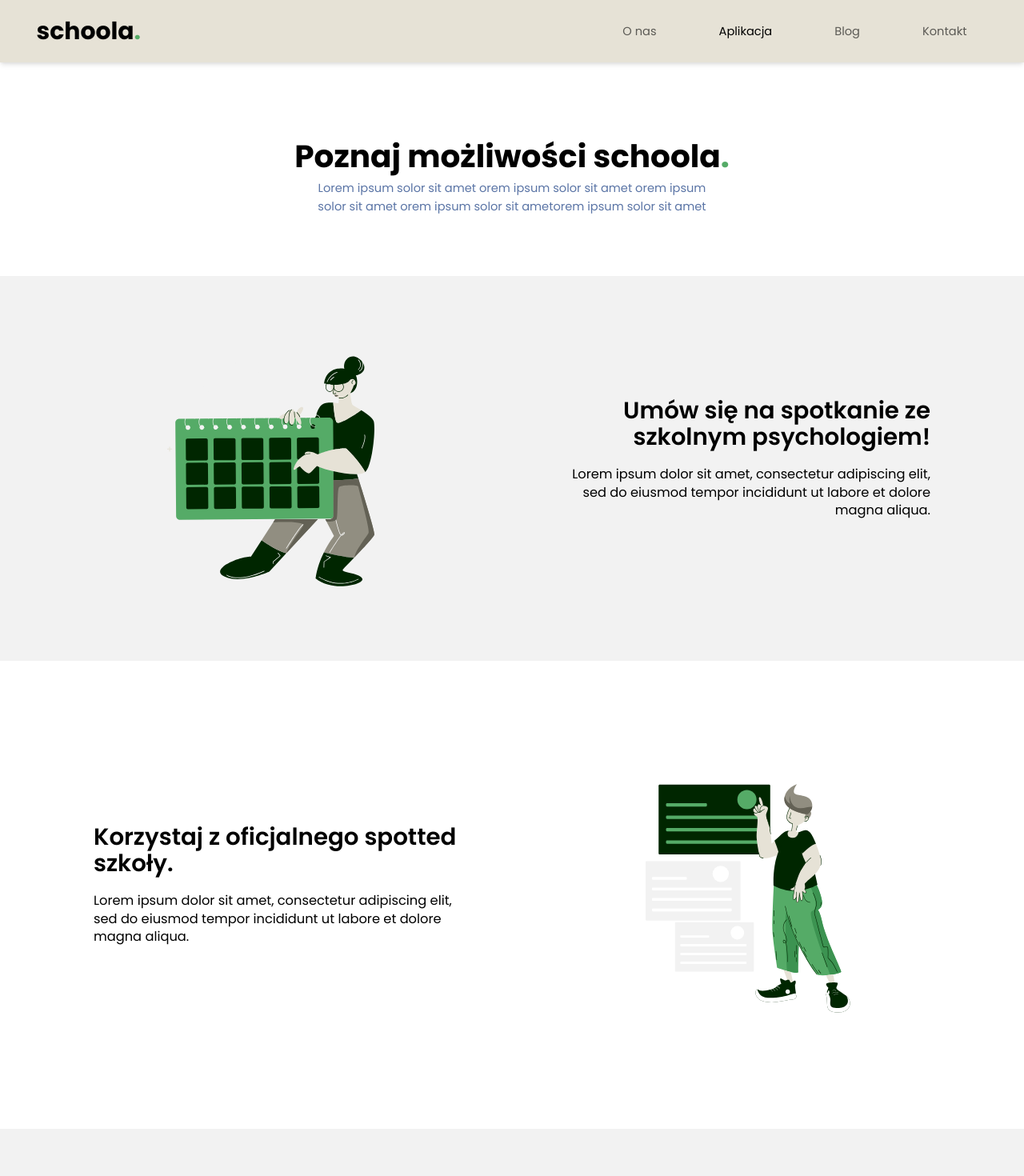
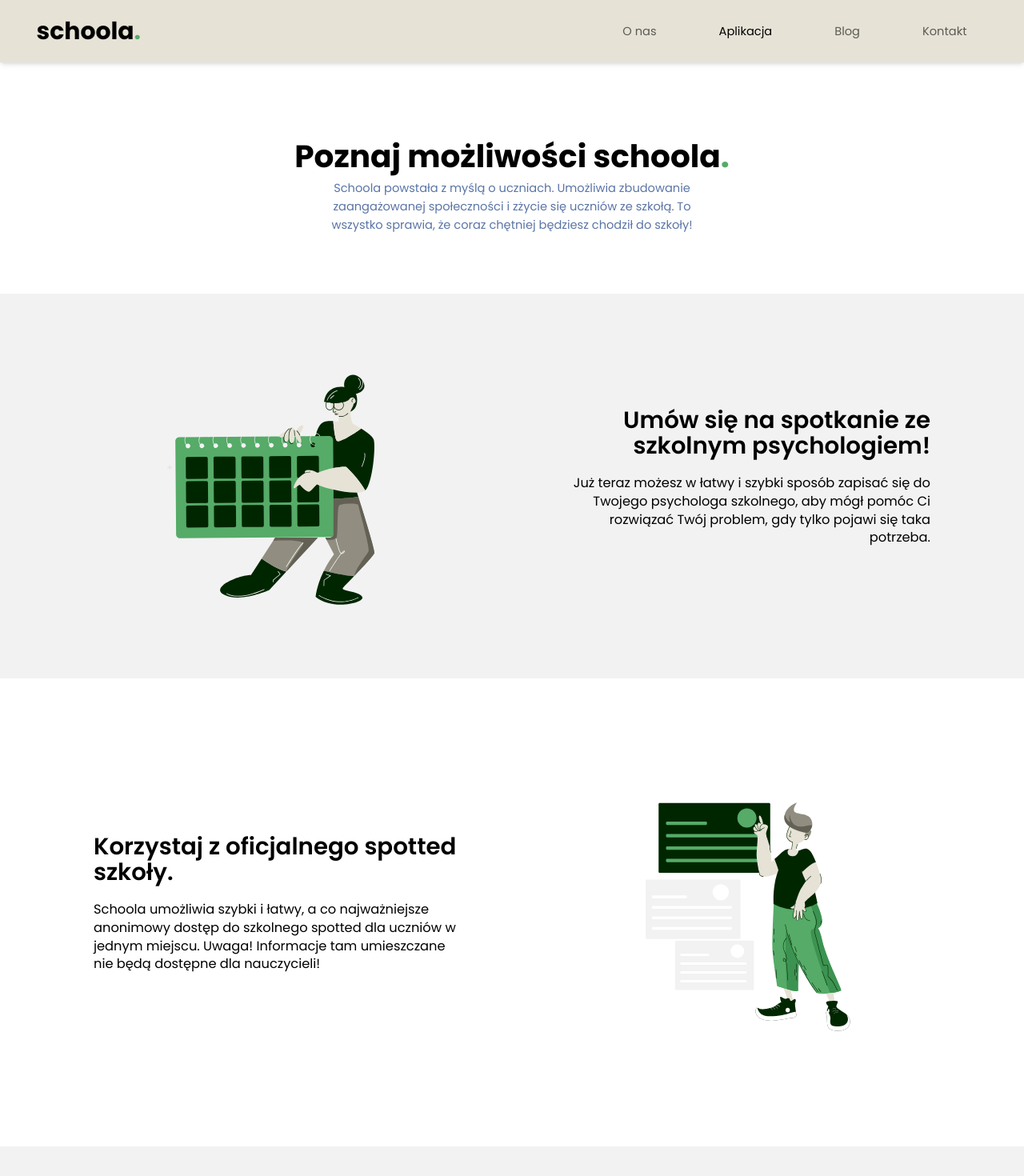
Before and after one commit to schoola-pl/schoola-landing, a Next.js app: page /app in a window 1280 px wide. Shown: the top 1470 px of the page at 80% size. Built offline with nearby package versions, Linux system fonts and the light colour scheme.

Commit message:
app site finished

```diff
--- a/components/organisms/SectionCTA/SectionCTA.tsx
+++ b/components/organisms/SectionCTA/SectionCTA.tsx
@@ -8,20 +8,20 @@ const SectionCTA: React.FC = () => (
     <div className="flex flex-col items-start py-10 px-4 md:py-20 lg:py-26">
       <h1 className="text-5xl md:text-6xl mb-8 font-extrabold tracking-tight xl:text-7xl 2xl:mb-20">Życie szkoły w jednym miejscu!</h1>
       <p className="text-lg md:text-xl 2xl:text-2xl max-w-3xl text-justify md:text-left">
-      Najlepsza aplikacja szkolna dla uczniów do: poznawania innych osób, komunikacji i dbania o siebie!
+        Najlepsza aplikacja szkolna dla uczniów do: poznawania innych osób, komunikacji i dbania o siebie!
       </p>
       <div className="mt-8 md:mt-10 2xl:mt-20 flex flex-col md:flex-row content-start w-full md:w-auto">
         <div className="inline-flex rounded-md shadow">
           <Link href="https://app.schoola.pl/">
             <button className="inline-flex items-center w-full justify-center text-m px-10 py-5 sm:px-16 md:px-12 2xl:px-20 border border-transparent xl:text-xl font-medium rounded-md text-emerald-dark hover:bg-emerald-dark transition-all hover:text-coolGray-white hover:border-emerald-dark">
-              Rozpocznijmy
+              Rozpocznijmy!
             </button>
           </Link>
         </div>
         <div className="mt-4 md:mt-0 md:ml-5 inline-flex rounded-md shadow">
           <Link href="/app">
             <button className="inline-flex text-coolGray-white relative w-full items-center justify-center text-m px-10 py-5 sm:px-16 md:px-12 2xl:px-20 xl:text-xl  font-medium rounded-md bg-blue-default hover:bg-blue-light  transition-all">
-              Dowiedz się więcej
+              Dowiedz się więcej!
             </button>
           </Link>
         </div>
--- a/pages/app.tsx
+++ b/pages/app.tsx
@@ -5,37 +5,42 @@ import LogIntegration from 'public/icons/LogIntegrationIcon.svg';
 import SpottedIcon from 'public/icons/SpottedIcon.svg';
 import FeedIcon from 'public/icons/FeedIcon.svg';
 import MeetNewPeople from 'public/icons/MeetNewPeopleIcon.svg';
-import NewsletterSection from '../components/organisms/NewsletterSection/NewsletterSection';
+import NewsletterSection from 'components/organisms/NewsletterSection/NewsletterSection';
 
 const features = [
   {
     icon: AppointmentIcon,
     title: 'Umów się na spotkanie ze szkolnym psychologiem!',
-    description: 'Lorem ipsum dolor sit amet, consectetur adipiscing elit, sed do eiusmod tempor incididunt ut labore et dolore magna aliqua.',
+    description:
+      'Już teraz możesz w łatwy i szybki sposób zapisać się do Twojego psychologa szkolnego, aby mógł pomóc Ci rozwiązać Twój problem, gdy tylko pojawi się taka potrzeba.',
     inProgress: false
   },
   {
     icon: SpottedIcon,
     title: 'Korzystaj z oficjalnego spotted szkoły.',
-    description: 'Lorem ipsum dolor sit amet, consectetur adipiscing elit, sed do eiusmod tempor incididunt ut labore et dolore magna aliqua.',
+    description:
+      'Schoola umożliwia szybki i łatwy, a co najważniejsze anonimowy dostęp do szkolnego spotted dla uczniów w jednym miejscu. Uwaga! Informacje tam umieszczane nie będą dostępne dla nauczycieli!',
     inProgress: false
   },
   {
     icon: FeedIcon,
     title: 'Umieszczaj oraz czytaj ogłoszenia z całej szkoły.',
-    description: 'Lorem ipsum dolor sit amet, consectetur adipiscing elit, sed do eiusmod tempor incididunt ut labore et dolore magna aliqua.',
+    description:
+      'Nasza aplikacja umożliwia dodawanie ogłoszeń jak i różnego rodzaju pytań. Potrzebujesz ładowarki do telefonu? Chcesz pożyczyć od kogoś 5zł? Nie ma problemu napisz to na uczniowskiej tablicy ogłoszeń!',
     inProgress: false
   },
   {
     icon: MeetNewPeople,
     title: 'Poznaj nowych ludzi!',
-    description: 'Lorem ipsum dolor sit amet, consectetur adipiscing elit, sed do eiusmod tempor incididunt ut labore et dolore magna aliqua.',
+    description:
+      'Dzięki technologii Schoola, poznasz nowe osoby w szkole w oparciu o twoje zainteresowania. Nigdy wcześniej poznanie kolegi czy przyjaciela z podobnymi zainteresowaniami nie było łatwiejsze!',
     inProgress: false
   },
   {
     icon: LogIntegration,
     title: 'Integracje z twoim dziennikiem elektronicznym!',
-    description: 'Lorem ipsum dolor sit amet, consectetur adipiscing elit, sed do eiusmod tempor incididunt ut labore et dolore magna aliqua.',
+    description:
+      'Najbardziej potrzebne informacje w ramach Twojego dziennika elektronicznego już teraz dostępne w jednym miejscu! Jesteś w stanie sprawdzić to co potrzebujesz, szybko i bezproblemowo. Dodatkowo opcja automatycznego rozplanowania nauki pozwoli Ci jeszcze łatwiej nauczyć się na kartkówkę czy sprawdzian.',
     inProgress: true
   }
 ];
@@ -47,7 +52,8 @@ const app = () => {
         Poznaj możliwości schoola<span className="text-emerald-dark">.</span>
       </h1>
       <p className="text-blue-default text-center px-20 mb-5 mt-3 md:text-lg md:w-3/4 lg:pb-10 lg:w-1/2">
-        Lorem ipsum solor sit amet orem ipsum solor sit amet orem ipsum solor sit amet orem ipsum solor sit ametorem ipsum solor sit amet
+        Schoola powstała z myślą o uczniach. Umożliwia zbudowanie zaangażowanej społeczności i zżycie się uczniów ze szkołą. To wszystko sprawia, że
+        coraz chętniej będziesz chodził do szkoły!
       </p>
       <div className="grid place-content-center mb-10">
         {features.map(({ icon, title, description, inProgress }, index) => (
--- a/pages/index.tsx
+++ b/pages/index.tsx
@@ -13,5 +13,4 @@ const Home: NextPage = () => (
   </>
 );
 
-
 export default Home;
```
